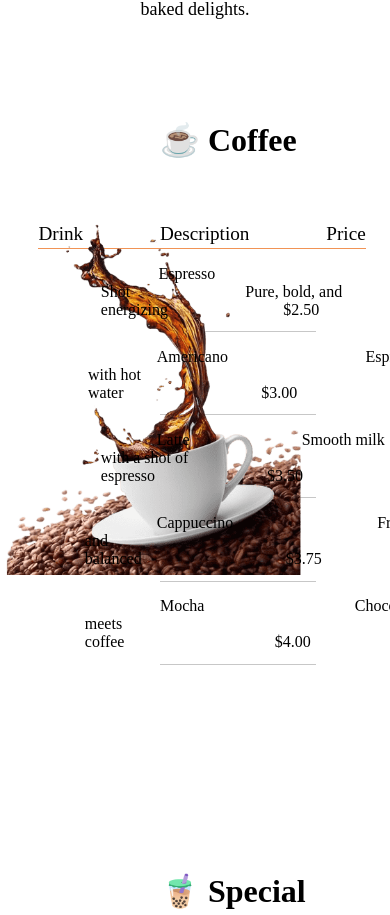
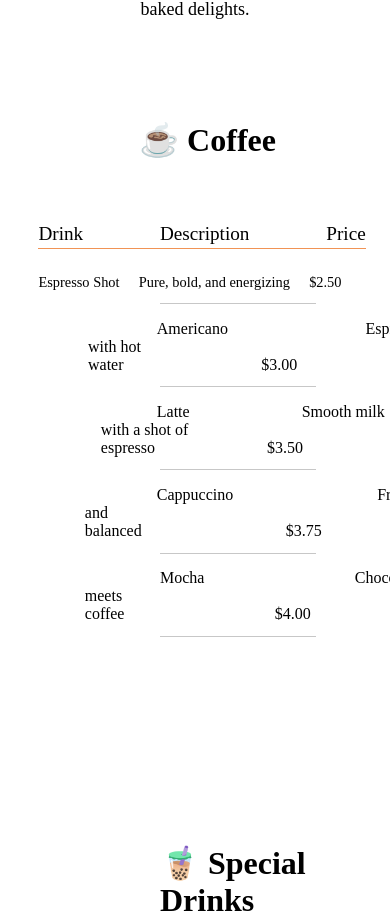
Before and after one commit to Binada-SH/React_coffee_shop_website, a React (Vite) app in the folder coffee_shop/: page / in a window 390 px wide. Shown: the part 2940-3855 px from the top of the page. Built offline with nearby package versions, Linux system fonts and the light colour scheme.

Commit message:
Menu1 Responsive Designing

```diff
--- a/coffee_shop/src/Components/menu/menu.css
+++ b/coffee_shop/src/Components/menu/menu.css
@@ -456,6 +456,10 @@
         width: 75%;
     }
 
+    .coffee {
+        padding-left: 8.7rem;
+    }
+
     .th {
         margin-left: auto;
     }
@@ -468,4 +472,21 @@
         margin-left: 2.4rem;
         width: 84%;
     }
+
+    .td1 {
+        width: 100%;
+        margin-left: 1.8rem;
+        margin-top: 1.5rem;
+    }
+
+    .tr1 li {
+        font-size: 0.9rem;
+        display: inline;
+        padding: 0.6rem;
+    }
+
+
+    .coffee_img {
+        display: none;
+    }
 }
```
